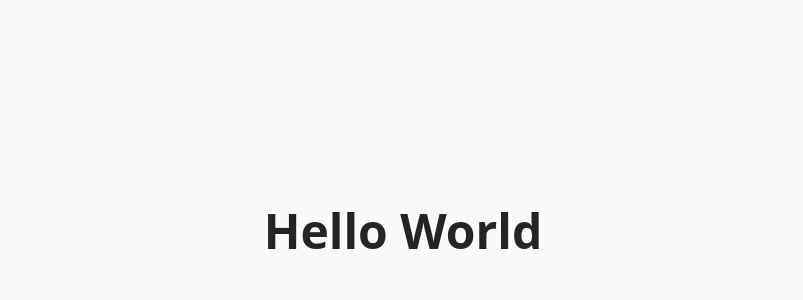
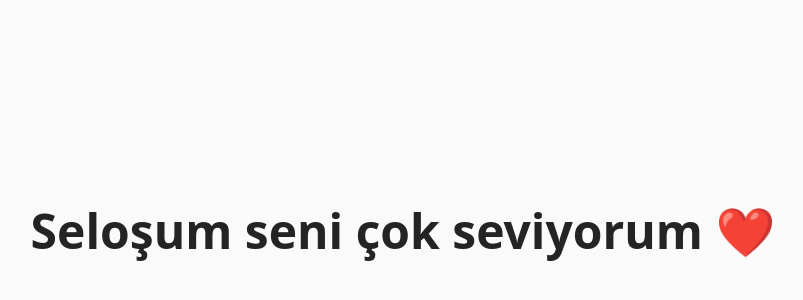
Before and after one commit to YavuzMetin/selda-yavuz, a React (Vite) app: page / in a window 1280 px wide. Shown: the part 170-470 px from the top of the page, without its empty margins (237-1040 px from the left). Built offline with nearby package versions, Linux system fonts and the light colour scheme.

Commit message:
Update love message

```diff
--- a/src/main.jsx
+++ b/src/main.jsx
@@ -3,7 +3,7 @@ import { createRoot } from 'react-dom/client'
 import './style.css'
 
 function App() {
-  return <h1>Hello World</h1>
+  return <h1>Seloşum seni çok seviyorum ❤️</h1>
 }
 
 createRoot(document.getElementById('root')).render(
```
